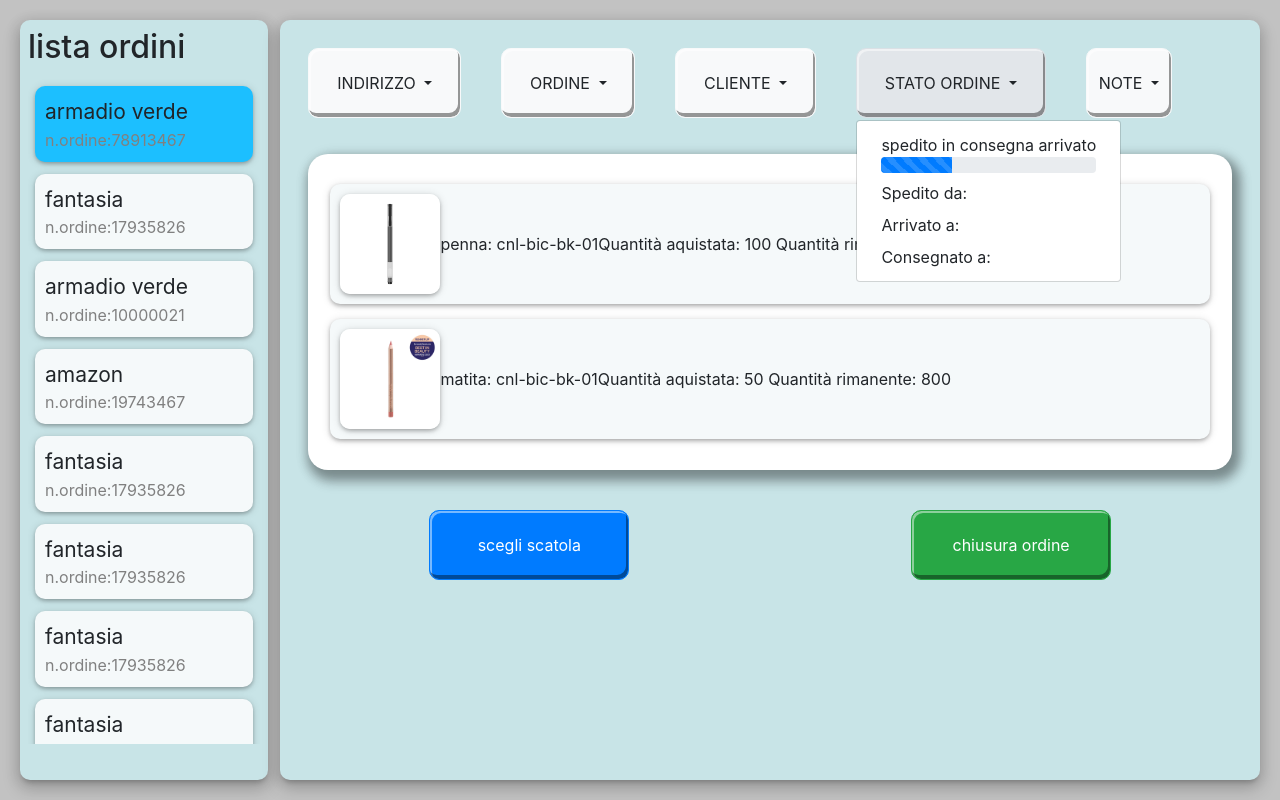
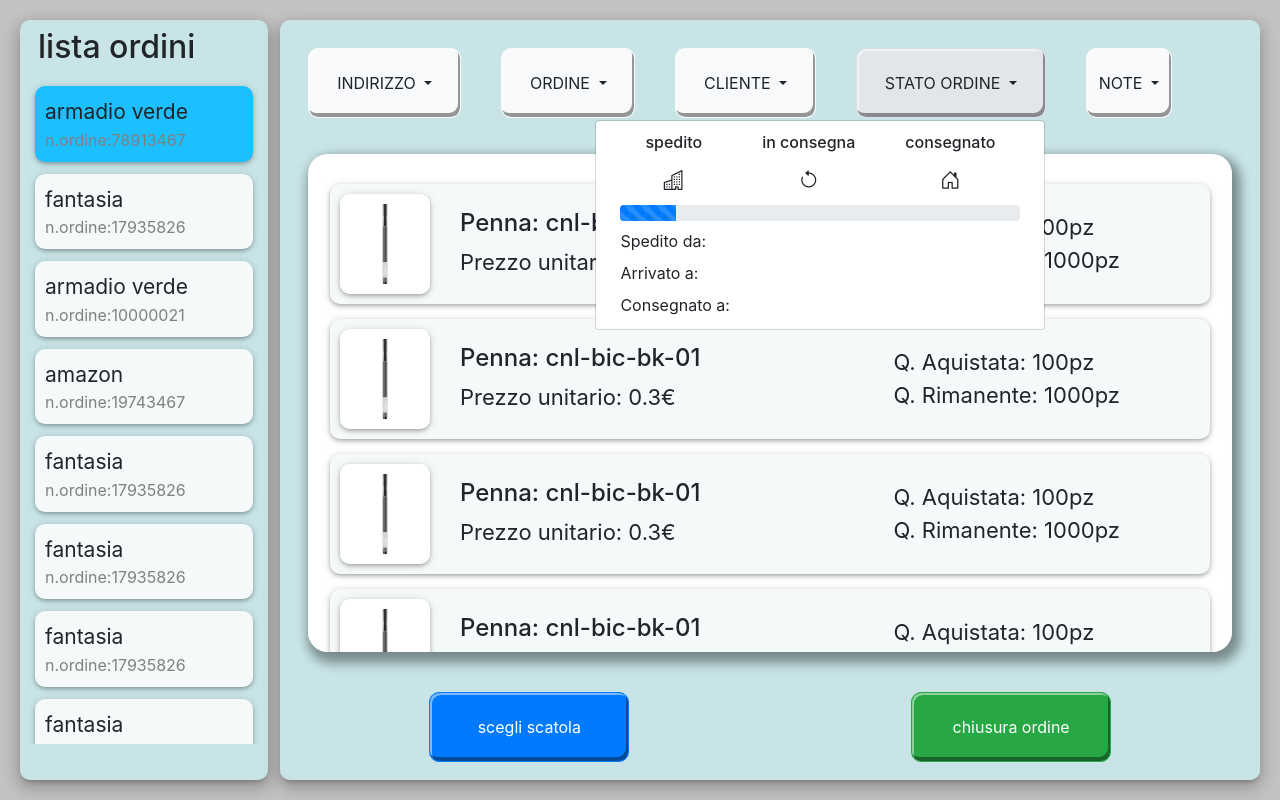
Before and after one commit to MicheleManco/esercizio-ui-ux-gestionale, a Vue app: page / in a window 1280 px wide. Both pictures are taken after a click on the button "STATO ORDINE". Built offline with nearby package versions, Linux system fonts and the light colour scheme.

Commit message:
layout prodotti e stato ordine

```diff
--- a/package.json
+++ b/package.json
@@ -10,6 +10,7 @@
   "dependencies": {
     "@popperjs/core": "^2.11.2",
     "bootstrap": "^5.1.3",
+    "bootstrap-icons": "^1.8.1",
     "core-js": "^3.6.5",
     "jquery": "^3.0.0",
     "vue": "^2.6.11"
--- a/public/index.html
+++ b/public/index.html
@@ -5,6 +5,7 @@
     <meta http-equiv="X-UA-Compatible" content="IE=edge">
     <meta name="viewport" content="width=device-width,initial-scale=1.0">
     <link rel="icon" href="<%= BASE_URL %>favicon.ico">
+    <link rel="stylesheet" href="https://cdn.jsdelivr.net/npm/bootstrap-icons@1.8.1/font/bootstrap-icons.css">
     <link rel="stylesheet" href="https://cdn.jsdelivr.net/npm/bootstrap@4.5.3/dist/css/bootstrap.min.css" integrity="sha384-TX8t27EcRE3e/ihU7zmQxVncDAy5uIKz4rEkgIXeMed4M0jlfIDPvg6uqKI2xXr2" crossorigin="anonymous">
     <title><%= htmlWebpackPlugin.options.title %></title>
   </head>
--- a/src/App.vue
+++ b/src/App.vue
@@ -63,7 +63,7 @@ export default {
               prodotti:[
                 {
                 img:"assets/penna.png",
-                nome:"penna",
+                nome:"Penna",
                 categoria:"cancelleria",
                 quantitaAcquistata:100,
                 skulLocation:"cnl-bic-bk-01",
@@ -71,11 +71,49 @@ export default {
                 quantitaRimanente:1000,
               },
               {
+                img:"assets/penna.png",
+                nome:"Penna",
+                categoria:"cancelleria",
+                quantitaAcquistata:100,
+                skulLocation:"cnl-bic-bk-01",
+                prezzo:0.30,
+                quantitaRimanente:1000,
+              },
+              {
+                img:"assets/penna.png",
+                nome:"Penna",
+                categoria:"cancelleria",
+                quantitaAcquistata:100,
+                skulLocation:"cnl-bic-bk-01",
+                prezzo:0.30,
+                quantitaRimanente:1000,
+              },
+              {
+                img:"assets/penna.png",
+                nome:"Penna",
+                categoria:"cancelleria",
+                quantitaAcquistata:100,
+                skulLocation:"cnl-bic-bk-01",
+                prezzo:0.30,
+                quantitaRimanente:1000,
+              },
+              {
+                img:"assets/penna.png",
+                nome:"Penna",
+                categoria:"cancelleria",
+                quantitaAcquistata:100,
+                skulLocation:"cnl-bic-bk-01",
+                prezzo:0.30,
+                quantitaRimanente:1000,
+              },
+
+
+              {
                 img:"assets/matita.png",
-                nome:"matita",
+                nome:"Matita",
                 categoria:"cancelleria",
                 quantitaAcquistata:50,
-                skulLocation:"cnl-bic-bk-01",
+                skulLocation:"cnl-mat-rd-12",
                 prezzo:0.30,
                 quantitaRimanente:800,
               }
--- a/src/components/MainLayout.vue
+++ b/src/components/MainLayout.vue
@@ -34,14 +34,30 @@
       <li class="dropdown-item">Sesso: {{aziende[countervisible].ordine.cliente.sesso}}</li>
     </ul>
 
+    <!-- stato ordine ------------------------------------------------------------------------------------------------------------>
     <button type="button" class="btn btn-light dropdown-toggle" data-bs-toggle="dropdown" aria-expanded="false">
       STATO ORDINE
     </button>
     <ul class="dropdown-menu">
       <li class="dropdown-item">
-        <span>spedito</span> <span>in consegna</span> <span>arrivato</span>
+
+        <div class="avanzamento">
+          <div class="step">
+            <div><h6>spedito</h6></div>
+            <div class="dot"><i class="bi bi-building"></i></div>
+          </div>
+          <div class="step in-consegna">
+            <div><h6>in consegna</h6></div>
+            <div class="dot"><i class="bi bi-arrow-counterclockwise"></i></div>
+          </div>
+          <div class="step">
+            <div><h6>consegnato</h6></div>
+            <div class="dot"><i class="bi bi-house-door"></i></div>
+          </div>
+        </div>
+
         <div class="progress">
-          <div class="progress-bar progress-bar-striped progress-bar-animated" role="progressbar" aria-valuenow="75" aria-valuemin="0" aria-valuemax="100" style="width: 33%"></div>
+          <div class="progress-bar progress-bar-striped progress-bar-animated" role="progressbar" aria-valuenow="14" aria-valuemin="0" aria-valuemax="100" style="width: 14%"></div>
         </div>
       </li>
       <li class="dropdown-item">
@@ -88,13 +104,18 @@
     <ul>
       <li class="product" v-for="prodotto,i in aziende[countervisible].ordine.prodotti" :key="i" >
         <div class="anteprima-prodotto"><img :src="require(`../${prodotto.img}`)" alt=""></div>
-        <div>
-          {{prodotto.nome}}: {{prodotto.skulLocation}}
+
+        <div class="spaziatore">
+          <div class="title-prod">
+            <div><h4>{{prodotto.nome}}: {{prodotto.skulLocation}}</h4></div>
+            <div>Prezzo unitario: {{prodotto.prezzo}}€ </div>
+          </div>
+          <div class="info-prod">
+            <div>Q. Aquistata: {{prodotto.quantitaAcquistata}}pz</div>
+            <div>Q. Rimanente: {{prodotto.quantitaRimanente}}pz</div>
+          </div>
         </div>
-        <div>
-          Quantità aquistata: {{prodotto.quantitaAcquistata}}
-          Quantità rimanente: {{prodotto.quantitaRimanente}}
-        </div>
+
       </li>
     </ul>
   </div>
@@ -103,6 +124,7 @@
   <!-- parte bassa con tasto chiusura ordine  -->
   <div id="btn-finali">
     <button class="btn btn-primary">scegli scatola</button>
+    <!-- background-color and border-color pulsante scatola #e7ac27 -->
     <button class="btn btn-success">chiusura ordine</button>
   </div>
 </div>
@@ -140,7 +162,8 @@ export default {
     justify-content: space-around;
     flex-wrap: wrap;
     .card-body{
-      width: 300px;
+      max-width: 450px;
+      max-height: 100%;
       margin: 10px 10px;
       box-shadow: 0px 2px 5px 0px rgba(0,0,0,0.14) , 0px 1px 10px 0px rgba(0,0,0,0.12) , 0px 2px 4px -1px rgba(0,0,0,0.2);
       .note{
@@ -172,6 +195,20 @@ export default {
       box-shadow: 0px 2px 5px 0px rgba(0,0,0,0.14) , 0px 1px 10px 0px rgba(0,0,0,0.12) , 0px 2px 4px -1px rgba(0,0,0,0.2);
       display: flex;
       align-items: center;
+      .spaziatore{
+        width: 100%;
+        display: flex;
+        justify-content: space-between;
+        align-items: center;
+        font-size: 22px;
+        .title-prod{
+          margin:0 30px;
+        }
+        .info-prod{
+          margin-right: 80px;
+        }
+      }
+
       .anteprima-prodotto{
         height: 100px;
         width: 100px;
@@ -181,6 +218,23 @@ export default {
           max-width: 100%;
           box-shadow: 0px 2px 5px 0px rgba(0,0,0,0.14) , 0px 1px 10px 0px rgba(0,0,0,0.12) , 0px 2px 4px -1px rgba(0,0,0,0.2);
         }
+      }
+    }
+  }
+  .avanzamento{
+    display: flex;
+    justify-content: space-between;
+    .in-consegna{
+      padding-left: 10px;
+    }
+    .step{
+      margin:0 25px;
+      display: flex;
+      flex-direction: column;
+      align-items: center;
+      .dot{
+        font-size: 20px;
+        margin:5px 0 10px;
       }
     }
   }
--- a/src/components/Sidebar.vue
+++ b/src/components/Sidebar.vue
@@ -49,7 +49,9 @@ export default {
         border-radius: 10px;
         padding:8px;
         box-shadow: 0px 8px 17px 2px rgba(0,0,0,0.14) , 0px 3px 14px 2px rgba(0,0,0,0.12) , 0px 5px 5px -3px rgba(0,0,0,0.2);
-
+        h2{
+            margin-left: 10px;
+        }
 
         ul{
             width: 100%;
```
Also changed, not shown: 1 other file (tests, documents, lock files or other folders).
